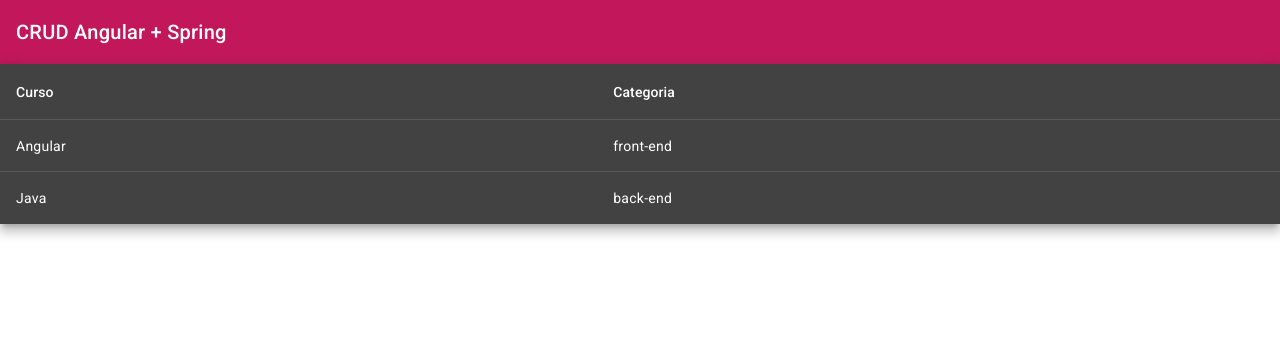
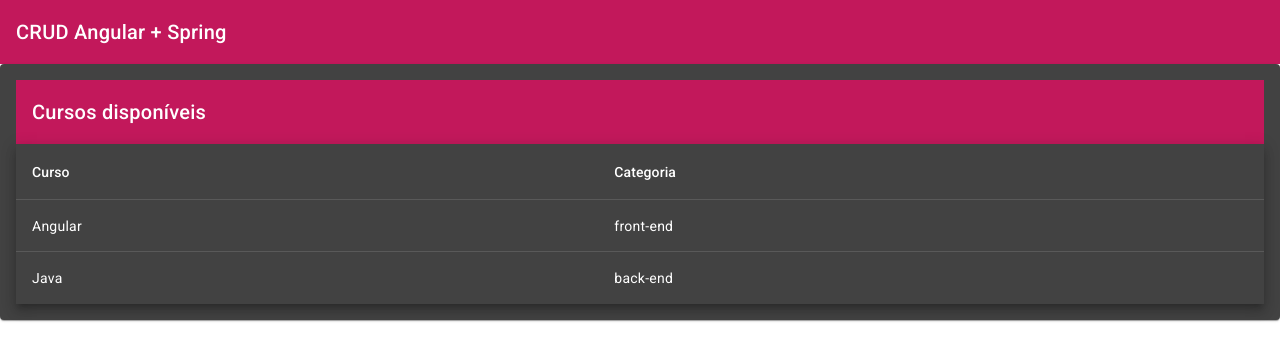
Before and after one commit to MatheusPedroSS/crud-angular-spring, an Angular app in the folder crud-angular/: page /courses in a window 1280 px wide. Shown: the top 360 px of the page. Built offline with nearby package versions, Linux system fonts and the light colour scheme.

Commit message:
Adição de mais alguns componetes na tela de cursos

```diff
--- a/crud-angular/src/app/courses/courses/courses.component.html
+++ b/crud-angular/src/app/courses/courses/courses.component.html
@@ -1,3 +1,6 @@
+<mat-card>
+  <mat-card-content>
+    <mat-toolbar color="primary">Cursos disponíveis</mat-toolbar>
     <table mat-table [dataSource]="courses" class="mat-elevation-z8">
 
       <!-- Name Column -->
@@ -15,3 +18,5 @@
       <tr mat-header-row *matHeaderRowDef="displayedColumns"></tr>
       <tr mat-row *matRowDef="let row; columns: displayedColumns;"></tr>
     </table>
+  </mat-card-content>
+</mat-card>
--- a/crud-angular/src/app/courses/courses/courses.component.scss
+++ b/crud-angular/src/app/courses/courses/courses.component.scss
@@ -0,0 +1,3 @@
+table {
+  width: 100%;
+}
--- a/crud-angular/src/app/courses/courses/courses.component.ts
+++ b/crud-angular/src/app/courses/courses/courses.component.ts
@@ -1,11 +1,13 @@
 import { Component } from '@angular/core';
-import { MatTableModule } from '@angular/material/table';
+import { AppMaterialModule } from '../../shared/app-material/app-material.module';
 import { Course } from '../model/course';
 
 @Component({
   selector: 'app-courses',
   standalone: true,
-  imports: [MatTableModule],
+  imports: [
+    AppMaterialModule
+  ],
   templateUrl: './courses.component.html',
   styleUrl: './courses.component.scss'
 })
```
Also changed, not shown: crud-angular/src/app/shared/app-material/app-material.module.ts (added, +15 -0 lines). Lines whose indentation alone changed are shown as unchanged.
